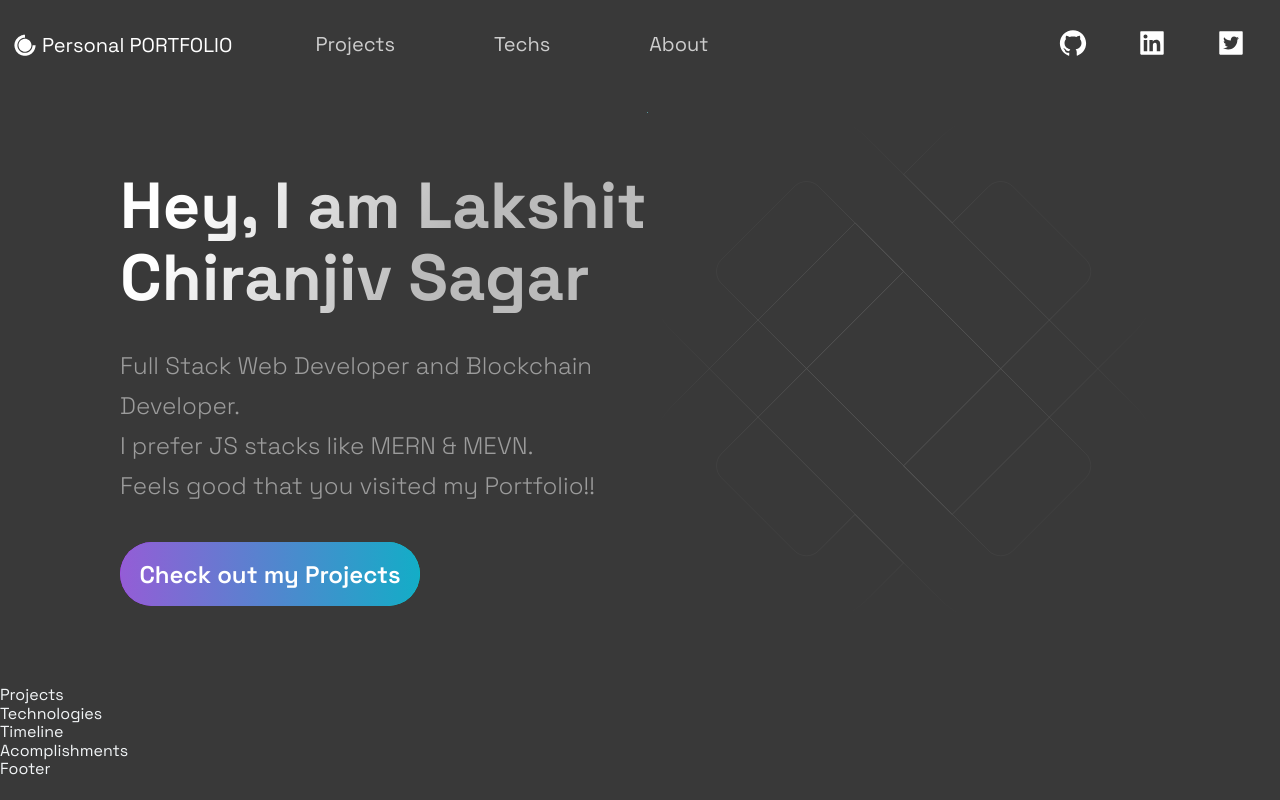
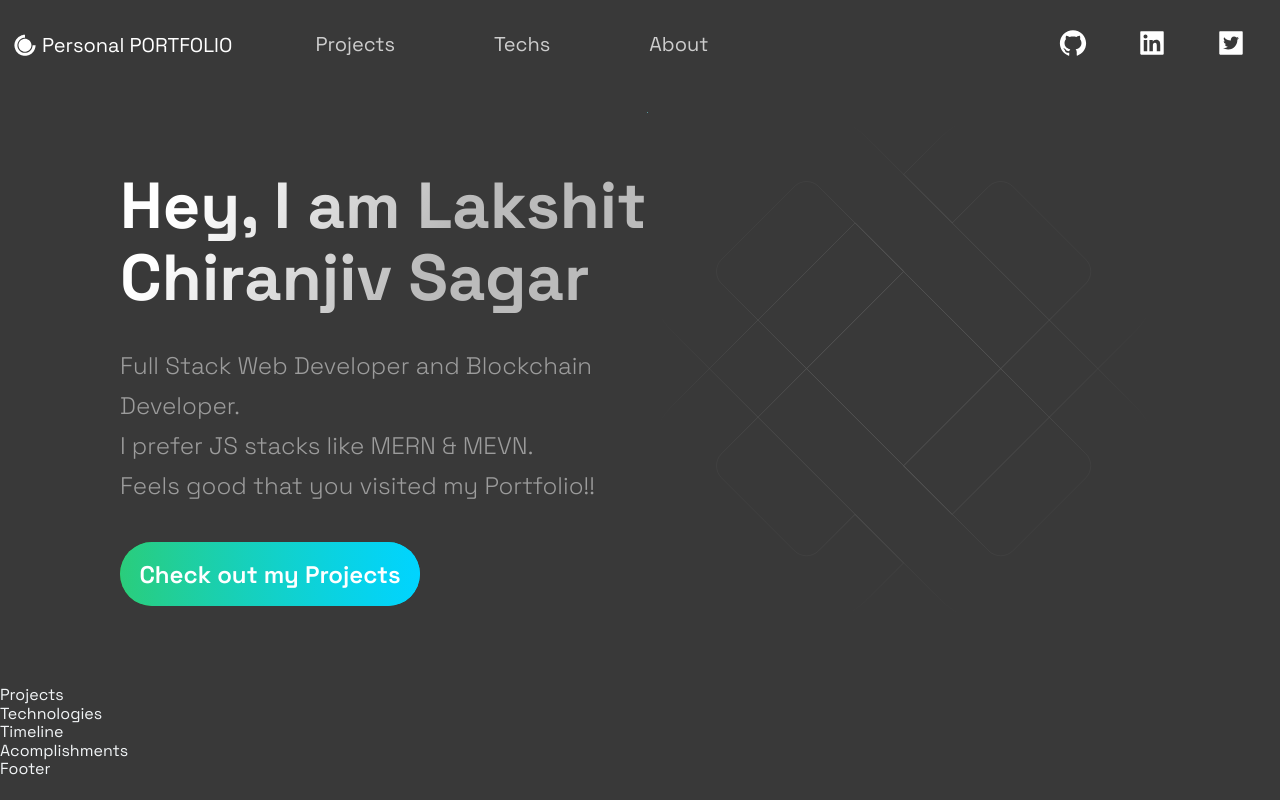
Before and after one commit to Lakshit-Chiranjiv/portfolio-example-2, a Next.js app: page / in a window 1280 px wide. Built offline with nearby package versions, Linux system fonts and the light colour scheme.

Commit message:
changed button gradient color

```diff
--- a/src/styles/GlobalComponents/index.js
+++ b/src/styles/GlobalComponents/index.js
@@ -177,7 +177,7 @@ export const ButtonBack = styled.div`
   justify-content: center;
   margin: ${({ alt, form }) => (alt || form) ? '0' : '0 0 80px'};
   color: #fff;
-  background: ${({ alt }) => alt ? 'linear-gradient(270deg, #ff622e 0%, #B133FF 100%)' : 'linear-gradient(270deg, #00DBD8 0%, #B133FF 100%)'};
+  background: ${({ alt }) => alt ? 'linear-gradient(270deg, #ff622e 0%, #B133FF 100%)' : 'linear-gradient(90deg, rgba(2,0,36,1) 0%, rgba(42,205,82,1) 0%, rgba(0,212,255,1) 100%)'};
   cursor: pointer;
   transition: 0.5s ease;
   position: relative;
@@ -209,7 +209,7 @@ export const ButtonFront = styled.button`
   left: 0;
   width: 100%;
   height: 100%;
-  background: ${({ alt }) => alt ? 'linear-gradient(270deg, #F46737 0%, #945DD6 100%)' : 'linear-gradient(270deg, #13ADC7 0%, #945DD6 100%)'};
+  background: ${({ alt }) => alt ? 'linear-gradient(270deg, #F46737 0%, #945DD6 100%)' : 'linear-gradient(90deg, rgba(2,0,36,1) 0%, rgba(42,205,134,0.7936216723017332) 0%, rgba(0,212,255,1) 100%)'};
   opacity: ${({ disabled }) => disabled ? '.5' : '1'};
   transition: .4s ease;
   font-size: ${({ alt }) => alt ? '20px' : '24px'};
```
